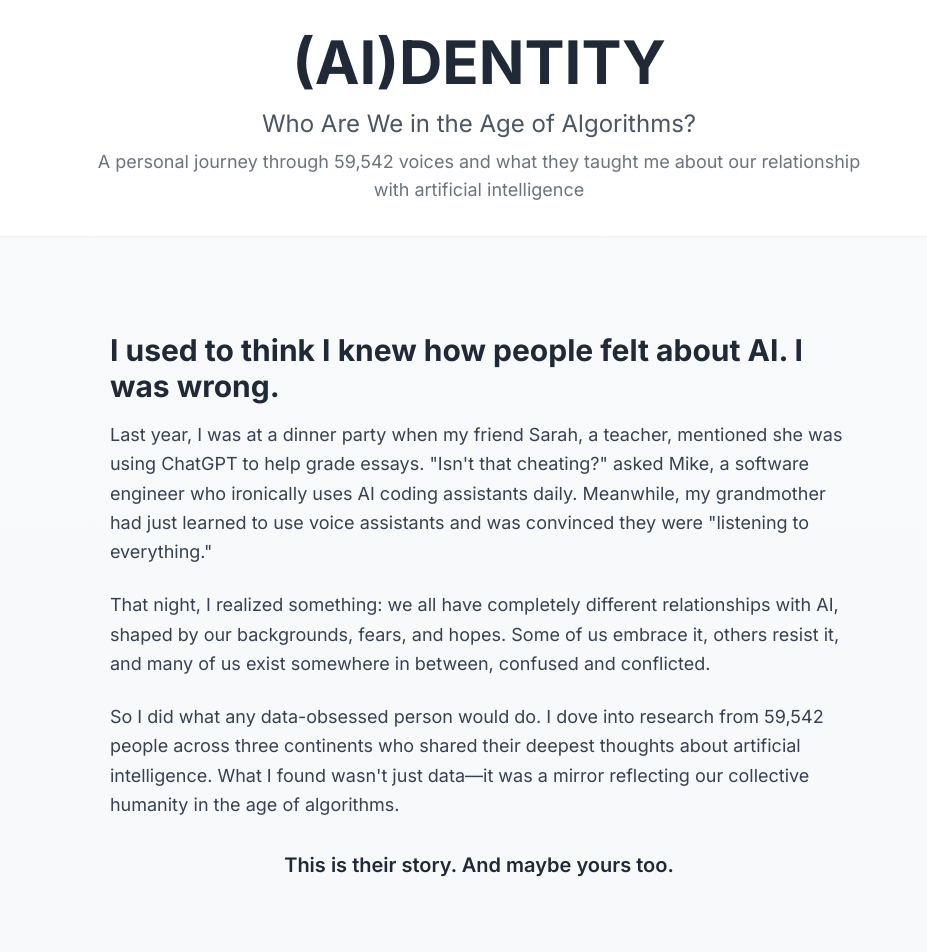
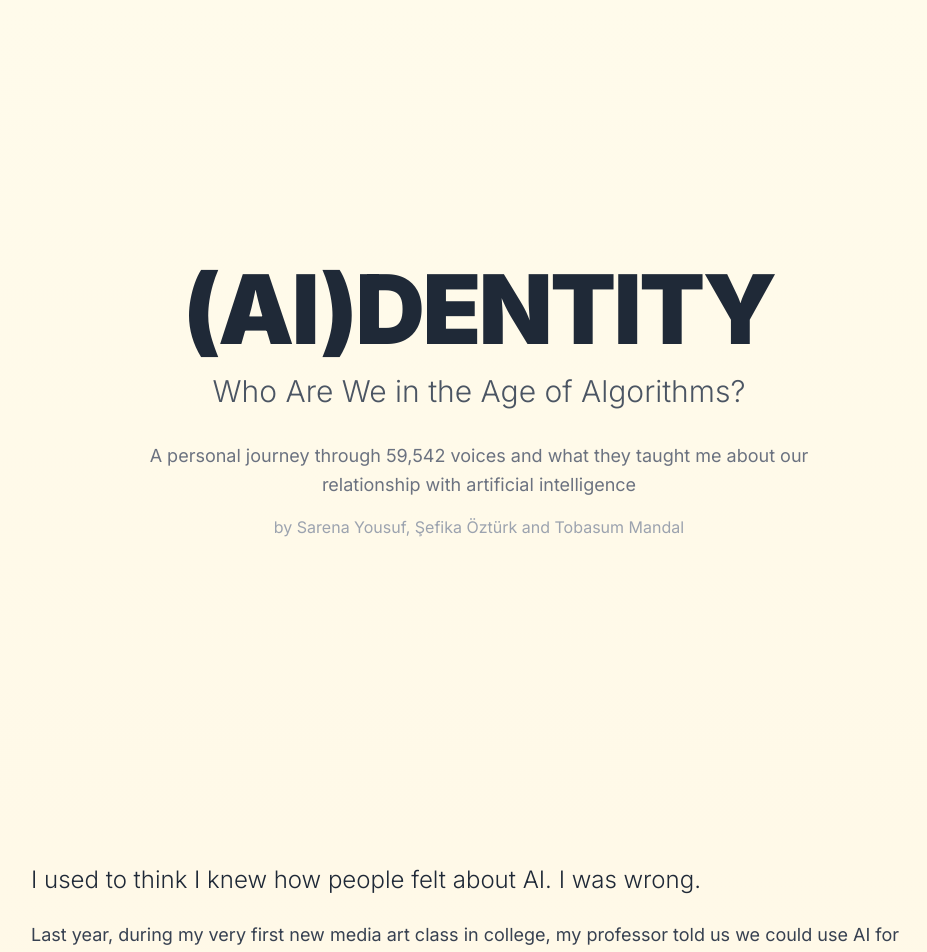
Before and after one commit to tobasummandal/aidentity, a React (Create React App) app: page / in a window 1280 px wide. Shown: the top 952 px of the page, without its empty margins (161-1088 px from the left). Built offline with nearby package versions, Linux system fonts and the light colour scheme.

Commit message:
Update App.js

```diff
--- a/src/App.js
+++ b/src/App.js
@@ -9,6 +9,8 @@ const App = () => {
   const [currentSection, setCurrentSection] = useState(0);
   const [quizResults, setQuizResults] = useState(null);
   const [userPersona, setUserPersona] = useState(null);
+  const [visibleSections, setVisibleSections] = useState(new Set());
+  const [titleAnimated, setTitleAnimated] = useState(false);
 
   // Intersection Observer for scroll sections
   useEffect(() => {
@@ -18,16 +20,23 @@ const App = () => {
           if (entry.isIntersecting) {
             const section = parseInt(entry.target.dataset.section);
             setCurrentSection(section);
+            setVisibleSections(prev => new Set([...prev, section]));
           }
         });
       },
-      { threshold: 0.5 }
+      { threshold: 0.3 }
     );
 
     const sections = document.querySelectorAll('[data-section]');
     sections.forEach(section => observer.observe(section));
 
-    return () => observer.disconnect();
+    // Title animation trigger
+    const titleTimer = setTimeout(() => setTitleAnimated(true), 500);
+
+    return () => {
+      observer.disconnect();
+      clearTimeout(titleTimer);
+    };
   }, []);
 
   const handleQuizComplete = (answers) => {
@@ -36,43 +45,79 @@ const App = () => {
     setUserPersona(persona);
   };
 
+  const AnimatedCounter = ({ end, duration = 2000, suffix = "" }) => {
+    const [count, setCount] = useState(0);
+    const [hasStarted, setHasStarted] = useState(false);
+
+    useEffect(() => {
+      if (!hasStarted) return;
+
+      const startTime = Date.now();
+      const endTime = startTime + duration;
+
+      const timer = setInterval(() => {
+        const now = Date.now();
+        const progress = Math.min((now - startTime) / duration, 1);
+        const currentCount = Math.floor(progress * end);
+
+        setCount(currentCount);
+
+        if (progress === 1) {
+          clearInterval(timer);
+        }
+      }, 16);
+
+      return () => clearInterval(timer);
+    }, [hasStarted, end, duration]);
+
+    useEffect(() => {
+      const timer = setTimeout(() => setHasStarted(true), 500);
+      return () => clearTimeout(timer);
+    }, []);
+
+    return <span>{count.toLocaleString()}{suffix}</span>;
+  };
+
   return (
-    <div className="min-h-screen bg-gradient-to-b from-gray-50 to-gray-100">
+    <div className="min-h-screen bg-gradient-to-b from-amber-50 to-orange-100 font-sans">
       {/* Header */}
-      <header className="bg-white shadow-sm" data-section="0">
-        <div className="max-w-7xl mx-auto px-4 py-8 text-center">
-          <h1 className="text-6xl font-bold text-gray-800 mb-4">
+      <header className="relative h-screen flex items-center justify-center text-center px-4" data-section="0">
+        <div className="max-w-4xl">
+          <h1 className={`text-6xl md:text-8xl font-black text-gray-800 mb-4 tracking-tight transition-all duration-1000 ${titleAnimated ? 'opacity-100 transform translate-y-0' : 'opacity-0 transform translate-y-8'}`}>
             (AI)DENTITY
           </h1>
-          <h2 className="text-2xl text-gray-600 mb-2">
+          <h2 className={`text-2xl md:text-3xl text-gray-600 mb-8 font-light transition-all duration-1000 delay-300 ${titleAnimated ? 'opacity-100 transform translate-y-0' : 'opacity-0 transform translate-y-8'}`}>
             Who Are We in the Age of Algorithms?
           </h2>
-          <p className="text-lg text-gray-500 max-w-3xl mx-auto">
-            A personal journey through 59,542 voices and what they taught me about our relationship with artificial intelligence
+          <p className={`text-lg text-gray-500 max-w-2xl mx-auto leading-relaxed transition-all duration-1000 delay-500 ${titleAnimated ? 'opacity-100 transform translate-y-0' : 'opacity-0 transform translate-y-8'}`}>
+            A personal journey through <AnimatedCounter end={59542} /> voices and what they taught me about our relationship with artificial intelligence
+          </p>
+          <p className={`text-md text-gray-400 mt-4 transition-all duration-1000 delay-700 ${titleAnimated ? 'opacity-100 transform translate-y-0' : 'opacity-0 transform translate-y-8'}`}>
+            by Sarena Yousuf, Şefika Öztürk and Tobasum Mandal
           </p>
         </div>
       </header>
 
       {/* Personal Introduction */}
-      <section className="max-w-4xl mx-auto px-4 py-16" data-section="1">
-        <div className="prose prose-lg mx-auto">
-          <h3 className="text-3xl font-bold text-gray-800 mb-6">
+      <section className="min-h-screen flex items-center justify-center px-4 py-16" data-section="1">
+        <div className="max-w-4xl prose prose-lg text-gray-700 leading-relaxed">
+          <p className={`text-2xl font-light mb-8 text-gray-800 transition-all duration-1000 ${visibleSections.has(1) ? 'opacity-100 transform translate-y-0' : 'opacity-0 transform translate-y-8'}`}>
             I used to think I knew how people felt about AI. I was wrong.
-          </h3>
-
-          <p className="text-gray-700 leading-relaxed mb-6">
-            Last year, I was at a dinner party when my friend Sarah, a teacher, mentioned she was using ChatGPT to help grade essays. "Isn't that cheating?" asked Mike, a software engineer who ironically uses AI coding assistants daily. Meanwhile, my grandmother had just learned to use voice assistants and was convinced they were "listening to everything."
           </p>
 
-          <p className="text-gray-700 leading-relaxed mb-6">
-            That night, I realized something: we all have completely different relationships with AI, shaped by our backgrounds, fears, and hopes. Some of us embrace it, others resist it, and many of us exist somewhere in between, confused and conflicted.
+          <p className={`mb-6 transition-all duration-1000 delay-200 ${visibleSections.has(1) ? 'opacity-100 transform translate-x-0' : 'opacity-0 transform -translate-x-8'}`}>
+            Last year, during my very first new media art class in college, my professor told us we could use AI for our final projects, as long as we wrote a reflection on how our interaction with ChatGPT helped us. He even mentioned that he was using AI to help with his personal work. "Isn't that cheating?" I asked timidly during his office hours. He shared that he believes it's just a tool, and as long as the artist's intention is achieved, it's no different to him than using a camera. Meanwhile, my aunt in Kashmir had just gotten a new phone so she could use voice assistants, but she was convinced she was being watched by the military.
           </p>
 
-          <p className="text-gray-700 leading-relaxed mb-6">
-            So I did what any data-obsessed person would do. I dove into research from 59,542 people across three continents who shared their deepest thoughts about artificial intelligence. What I found wasn't just data—it was a mirror reflecting our collective humanity in the age of algorithms.
+          <p className={`mb-6 transition-all duration-1000 delay-300 ${visibleSections.has(1) ? 'opacity-100 transform translate-x-0' : 'opacity-0 transform translate-x-8'}`}>
+            That night, I realized something: we all have completely different relationships with AI, shaped by our backgrounds, fears, desires, sins and hopes. Some of us embrace it, others resist it, and many of us exist somewhere in between, confused and conflicted.
           </p>
 
-          <p className="text-xl font-semibold text-gray-800 text-center mt-8">
+          <p className={`mb-6 transition-all duration-1000 delay-500 ${visibleSections.has(1) ? 'opacity-100 transform translate-x-0' : 'opacity-0 transform -translate-x-8'}`}>
+            I spent the next year in computer science, film and art classes where my projects became an attempt to answer why different people in my college—and in my own family—interact with AI so differently. I was trying to define my own boundaries and fascinations around AI in my life. So when my friends shared that we could access research data about this, we dove into findings from <AnimatedCounter end={59542} /> people across three continents who had shared their deepest thoughts about artificial intelligence. What we found wasn't just data—it was like looking into a mirror that reflected all of our messy, complicated feelings about living with algorithms.
+          </p>
+
+          <p className={`text-xl font-medium text-gray-800 mt-12 transition-all duration-1000 delay-700 ${visibleSections.has(1) ? 'opacity-100 transform translate-y-0' : 'opacity-0 transform translate-y-8'}`}>
             This is their story. And maybe yours too.
           </p>
         </div>
@@ -81,24 +126,83 @@ const App = () => {
       {/* Data Visualization Section */}
       <section className="w-full bg-gray-50 py-16" data-section="2">
         <div className="max-w-7xl mx-auto px-4">
-          <DataVisualization />
+          <div className="text-center mb-12">
+            <h2 className={`text-4xl md:text-5xl font-bold text-gray-800 mb-6 transition-all duration-1000 ${visibleSections.has(2) ? 'opacity-100 transform translate-y-0' : 'opacity-0 transform translate-y-8'}`}>
+              <AnimatedCounter end={59542} /> voices became 5 human stories
+            </h2>
+            <p className={`text-xl text-gray-600 max-w-3xl mx-auto transition-all duration-1000 delay-300 ${visibleSections.has(2) ? 'opacity-100 transform translate-y-0' : 'opacity-0 transform translate-y-8'}`}>
+              When we analyzed how people really think about AI, clear patterns emerged. Not stereotypes or simple categories, but genuine human perspectives shaped by individual desires, shame, guilt and hopes. In many ways, I found humanity hidden in the data about AI.
+            </p>
+          </div>
+          <div className={`transition-all duration-1000 delay-500 ${visibleSections.has(2) ? 'opacity-100 transform translate-x-0' : 'opacity-0 transform -translate-x-8'}`}>
+            <DataVisualization />
+          </div>
+        </div>
+      </section>
+
+      {/* Personal Stories within Data */}
+      <section className="min-h-screen flex items-center justify-center px-4 py-16" data-section="3">
+        <div className="max-w-4xl prose prose-lg text-gray-700 leading-relaxed">
+          <h2 className={`text-4xl font-bold text-gray-800 mb-8 text-center transition-all duration-1000 ${visibleSections.has(3) ? 'opacity-100 transform translate-y-0' : 'opacity-0 transform translate-y-8'}`}>
+            The stories behind the statistics
+          </h2>
+
+          <div className={`bg-blue-50 p-8 rounded-2xl mb-8 hover:bg-blue-100 transition-colors duration-300 ${visibleSections.has(3) ? 'opacity-100 transform translate-x-0' : 'opacity-0 transform -translate-x-8'} transition-all duration-1000 delay-200`}>
+            <h3 className="text-2xl font-semibold text-blue-800 mb-4">The Balanced Social Participant (<AnimatedCounter end={59.4} suffix="%" />)</h3>
+            <p className="mb-4">
+              Meet Maria, a representative voice from this largest group. She's a working mother in her 30s who uses AI tools for work efficiency but worries about her children losing face-to-face social skills. She represents the majority of us—cautiously optimistic but deeply concerned about maintaining human connection.
+            </p>
+            <p className="text-blue-700 italic">
+              "I want AI to help us, not replace what makes us human."
+            </p>
+          </div>
+
+          <div className={`bg-green-50 p-8 rounded-2xl mb-8 hover:bg-green-100 transition-colors duration-300 ${visibleSections.has(3) ? 'opacity-100 transform translate-x-0' : 'opacity-0 transform translate-x-8'} transition-all duration-1000 delay-500`}>
+            <h3 className="text-2xl font-semibold text-green-800 mb-4">The Consistent Social Responder (<AnimatedCounter end={22.2} suffix="%" />)</h3>
+            <p className="mb-4">
+              Think of David, a community organizer who sees AI through the lens of social justice. He worries about algorithmic bias and economic inequality, but engages thoughtfully with AI development rather than rejecting it outright.
+            </p>
+            <p className="text-green-700 italic">
+              "Technology should bring us together, not drive us apart."
+            </p>
+          </div>
+
+          <div className={`bg-orange-50 p-8 rounded-2xl mb-8 hover:bg-orange-100 transition-colors duration-300 ${visibleSections.has(3) ? 'opacity-100 transform translate-x-0' : 'opacity-0 transform -translate-x-8'} transition-all duration-1000 delay-700`}>
+            <h3 className="text-2xl font-semibold text-orange-800 mb-4">The Cultural Preservationist (<AnimatedCounter end={8.4} suffix="%" />)</h3>
+            <p className="mb-4">
+              Like Amara, who comes from a traditional family and worries that AI will erode cultural practices passed down through generations. She's not anti-technology, but she wants to ensure progress doesn't come at the cost of cultural identity.
+            </p>
+            <p className="text-orange-700 italic">
+              "We can embrace the future without forgetting who we are."
+            </p>
+          </div>
         </div>
       </section>
 
       {/* Quiz Section */}
-      <section className="min-h-screen flex items-center justify-center px-4 py-16 bg-white" data-section="3">
-        <QuizComponent onComplete={handleQuizComplete} userPersona={userPersona} />
+      <section className="min-h-screen flex items-center justify-center px-4 py-16 bg-white" data-section="4">
+        <div className="max-w-4xl w-full">
+          <div className="text-center mb-12">
+            <h2 className={`text-4xl md:text-5xl font-bold text-gray-800 mb-6 transition-all duration-1000 ${visibleSections.has(4) ? 'opacity-100 transform translate-y-0' : 'opacity-0 transform translate-y-8'}`}>
+              Where do you fit in this story?
+            </h2>
+            <p className={`text-xl text-gray-600 max-w-3xl mx-auto transition-all duration-1000 delay-300 ${visibleSections.has(4) ? 'opacity-100 transform translate-y-0' : 'opacity-0 transform translate-y-8'}`}>
+              Take our research-based quiz to discover which of the five AI personas best represents your perspective. Your answers will be compared against patterns from <AnimatedCounter end={59542} /> global participants.
+            </p>
+          </div>
+          <QuizComponent onComplete={handleQuizComplete} userPersona={userPersona} />
+        </div>
       </section>
 
       {/* Results Section */}
       {userPersona && (
-        <section className="max-w-4xl mx-auto px-4 py-16" data-section="4">
+        <section className="max-w-4xl mx-auto px-4 py-16" data-section="5">
           <div className="bg-white rounded-2xl shadow-xl p-8">
             <div className="text-center mb-8">
               <h3 className="text-3xl font-bold text-gray-800 mb-2">
                 You are a {userPersona}
               </h3>
-              <p className="text-5xl font-bold" style={{ color: PERSONA_DATA[userPersona].color }}>
+              <p className="text-5xl font-bold mb-2" style={{ color: PERSONA_DATA[userPersona].color }}>
                 {PERSONA_DATA[userPersona].percentage}%
               </p>
               <p className="text-lg text-gray-600 mt-2">
@@ -122,21 +226,21 @@ const App = () => {
       )}
 
       {/* Conclusion */}
-      <section className="max-w-4xl mx-auto px-4 py-16" data-section="5">
+      <section className="max-w-4xl mx-auto px-4 py-16" data-section="6">
         <div className="prose prose-lg mx-auto text-center">
-          <h3 className="text-3xl font-bold text-gray-800 mb-6">
+          <h3 className={`text-3xl font-bold text-gray-800 mb-6 transition-all duration-1000 ${visibleSections.has(6) ? 'opacity-100 transform translate-y-0' : 'opacity-0 transform translate-y-8'}`}>
             Your voice matters in this conversation
           </h3>
 
-          <p className="text-gray-700 leading-relaxed mb-6">
+          <p className={`text-gray-700 leading-relaxed mb-6 transition-all duration-1000 delay-300 ${visibleSections.has(6) ? 'opacity-100 transform translate-x-0' : 'opacity-0 transform -translate-x-8'}`}>
             Whether you're cautiously optimistic like most people, deeply concerned about cultural preservation, or focused on security and safety, your perspective adds to the rich tapestry of human responses to artificial intelligence.
           </p>
 
-          <p className="text-gray-700 leading-relaxed mb-6">
-            The future of AI isn't just being written by technologists in Silicon Valley. It's being shaped by teachers worrying about their students, parents thinking about their children's future, artists concerned about creativity, and workers wondering about economic security.
+          <p className={`text-gray-700 leading-relaxed mb-6 transition-all duration-1000 delay-500 ${visibleSections.has(6) ? 'opacity-100 transform translate-x-0' : 'opacity-0 transform translate-x-8'}`}>
+            The future of AI isn't just being written by technologists in Silicon Valley. It's being shaped by students dreaming about jobs that didn't exist a year ago, parents thinking about their children's future, artists experimenting without any limits to their creativity, aunts worrying about their grandchildren's privacy, and so many more.
           </p>
 
-          <p className="text-xl font-semibold text-gray-800">
+          <p className={`text-xl font-semibold text-gray-800 transition-all duration-1000 delay-700 ${visibleSections.has(6) ? 'opacity-100 transform translate-y-0' : 'opacity-0 transform translate-y-8'}`}>
             It's being shaped by you.
           </p>
         </div>
@@ -146,10 +250,17 @@ const App = () => {
       <footer className="bg-gray-800 text-white py-8">
         <div className="max-w-7xl mx-auto px-4 text-center">
           <p className="mb-2">
-            Based on research analyzing 59,542 participants across three global regions
+            Based on research analyzing <AnimatedCounter end={59542} /> participants across three global regions
           </p>
           <p className="text-sm text-gray-400">
-            Data visualization and analysis • Methodology available on GitHub
+            <a
+              href="https://github.com/tobasummandal/aidentity"
+              target="_blank"
+              rel="noopener noreferrer"
+              className="text-gray-400 hover:text-white transition-colors duration-300 underline"
+            >
+              Source code available on GitHub
+            </a>
           </p>
         </div>
       </footer>
```
